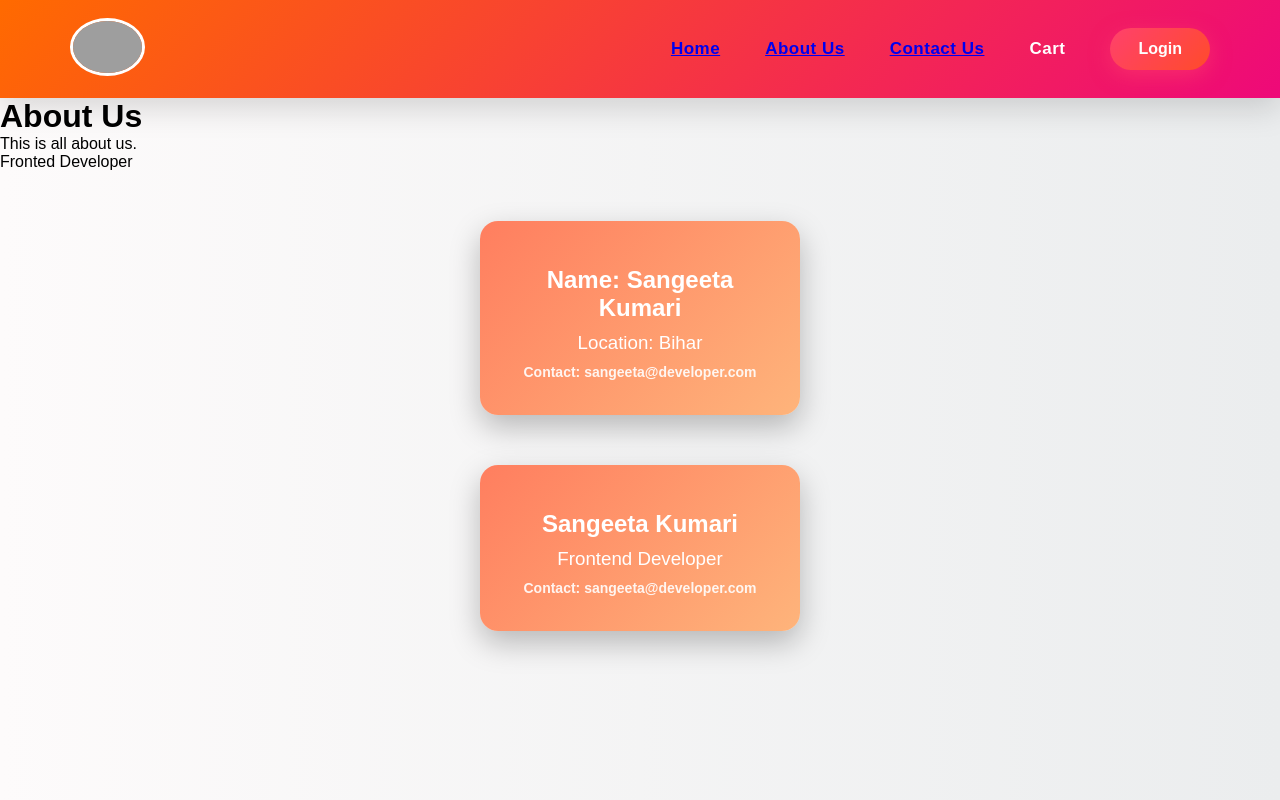
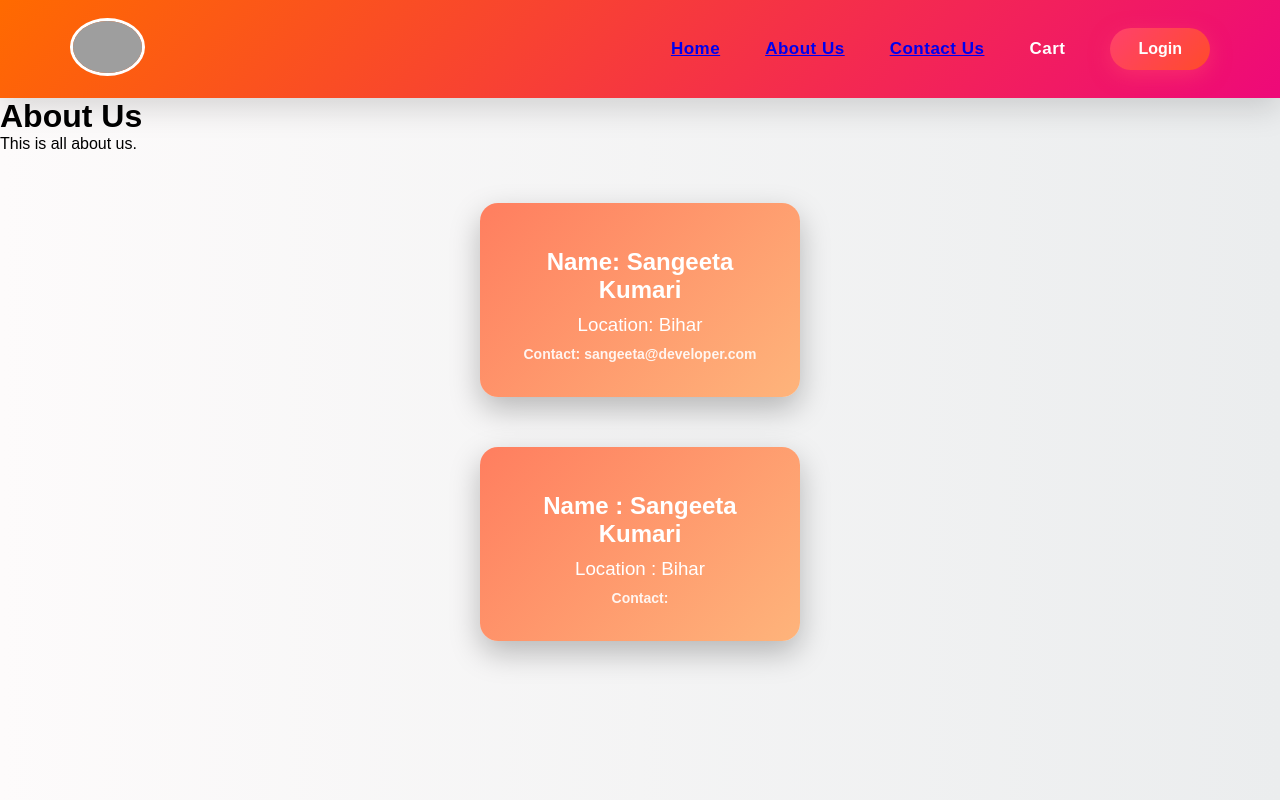
Before and after one commit to sangitakumari7/FoodDeliveryApp, a React (Vite) app: page /about in a window 1280 px wide. Built offline with nearby package versions, Linux system fonts and the light colour scheme; grey boxes are pictures that could not be loaded.

Commit message:
Changed in about us page

```diff
--- a/src/components/About.jsx
+++ b/src/components/About.jsx
@@ -5,9 +5,8 @@ const About = ()=>{
         <div>
             <h1>About Us</h1>
             <p>This is all about us.</p>
-            <p>Fronted Developer</p>
             <User name={"Sangeeta Kumari"}/>
-            <UserClass name={"Sangeeta Kumari"} />
+            <UserClass name={"Sangeeta Kumari"} location={"Bihar"} />
         </div>
     )
 }
--- a/src/components/User.jsx
+++ b/src/components/User.jsx
@@ -1,4 +1,9 @@
+import { useState } from "react";
+
 const User = ({name}) =>{
+
+    const [count] = useState(0);
+
     return (
         <div className="user-card">
             <h2>Name: {name} </h2>
--- a/src/components/UserClass.jsx
+++ b/src/components/UserClass.jsx
@@ -11,11 +11,12 @@ class UserClass extends React.Component {
 
 
     render() {
+        const {name , location , contact} = this.props;
         return (
             <div className="user-card">
-               <h2>Sangeeta Kumari</h2>
-                <h3>Frontend Developer</h3>
-                <h4>Contact: sangeeta@developer.com</h4>
+               <h2>Name : {name}</h2>
+                <h3>Location : {location}</h3>
+                <h4>Contact: {contact}</h4>
             </div>
         )
     }
```
